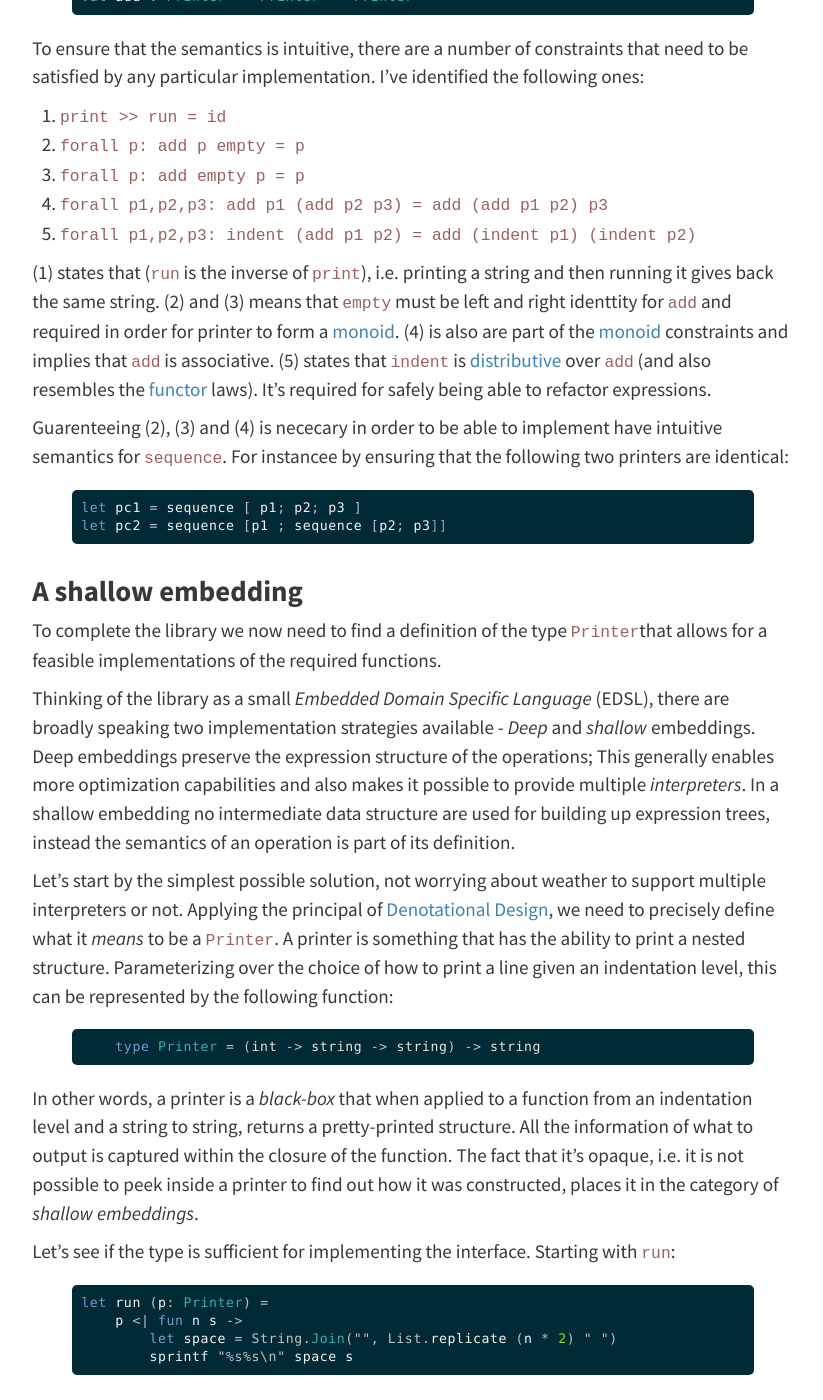
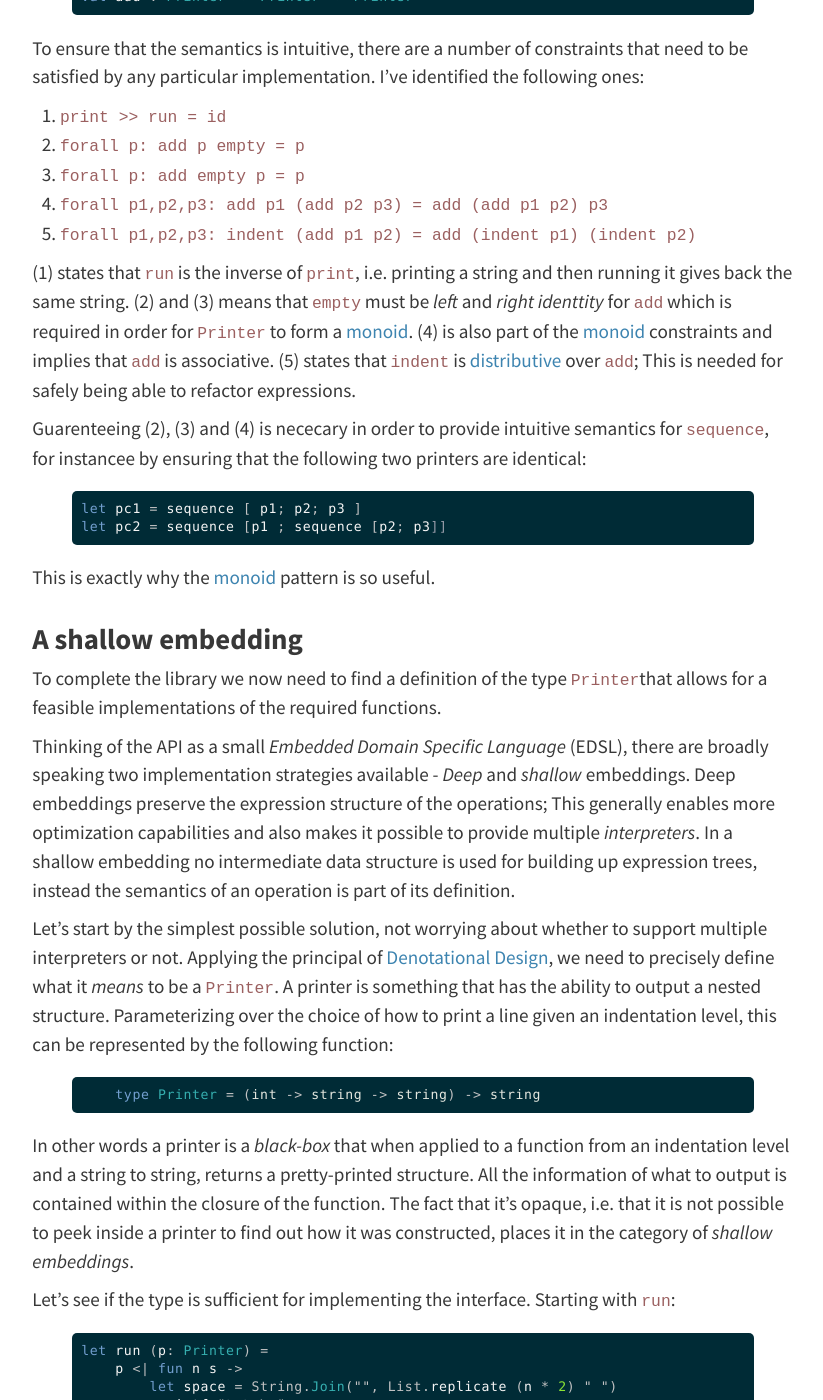
Before and after one commit to jobjo/jobjo.github.io, a Jekyll site: the page built from _posts/2015-02-16-printing-recursive-data-structures.md, in a window 1280 px wide and 1400 px high, scrolled down 2624 px. Shown: the whole window, without its empty margins (227-1050 px from the left). Built offline with Jekyll 4.4.1, drawn with Linux system fonts in a browser that asks for light colours; nearby versions of some CDN libraries; some of the changed text lies outside the part shown.

Commit message:
grammar fix

```diff
--- a/_posts/2015-02-16-printing-recursive-data-structures.md
+++ b/_posts/2015-02-16-printing-recursive-data-structures.md
@@ -99,15 +99,15 @@
 
 {% highlight fsharp %}
 type Printer
-
+/// Evaluates a printer.
 val run : Printer -> string
-
+/// Create a printer that prints the given string.
 val print : string -> Printer
-
+/// Indent a printer one level.
 val indent : Printer -> Printer
-
+/// The empty printer doesn't output anything.
 val empty : Printer
-
+/// Add two printers in a sequence.
 val add : Printer -> Printer -> Printer
 {% endhighlight %}
 
@@ -119,27 +119,29 @@
 4. `forall p1,p2,p3: add p1 (add p2 p3) = add (add p1 p2) p3`
 5. `forall p1,p2,p3: indent (add p1 p2) = add (indent p1) (indent p2)`
 
-(1) states that (`run` is the inverse of `print`), i.e. printing a string and then running it gives back the same string. (2) and (3) means that `empty` must be left and right identtity for `add` and required in order for printer to form a [monoid]. (4) is also are part of the [monoid] constraints and implies that `add` is associative. (5) states that `indent` is [distributive](http://en.wikipedia.org/wiki/Distributive_property) over `add` (and also resembles the [functor] laws). It's required for safely being able to refactor expressions.
+(1) states that `run` is the inverse of `print`, i.e. printing a string and then running it gives back the same string. (2) and (3) means that `empty` must be *left* and *right identtity* for `add` which is required in order for `Printer` to form a [monoid]. (4) is also part of the [monoid] constraints and implies that `add` is associative. (5) states that `indent` is [distributive](http://en.wikipedia.org/wiki/Distributive_property) over `add`; This is needed for safely being able to refactor expressions.
 
-Guarenteeing (2), (3) and (4) is nececary in order to be able to implement have intuitive semantics for `sequence`. For instancee by ensuring that the following two printers are identical:
+Guarenteeing (2), (3) and (4) is nececary in order to provide intuitive semantics for `sequence`, for instancee by ensuring that the following two printers are identical:
 
 {% highlight fsharp %}
 let pc1 = sequence [ p1; p2; p3 ]
 let pc2 = sequence [p1 ; sequence [p2; p3]]
 {% endhighlight %}
 
+This is exactly why the [monoid] pattern is so useful.
+
 ## A shallow embedding
 To complete the library we now need to find a definition of the type `Printer`that allows for a feasible implementations of the required functions.
 
-Thinking of the library as a small *Embedded Domain Specific Language* (EDSL), there are broadly speaking two implementation strategies available - *Deep* and *shallow* embeddings. Deep embeddings preserve the expression structure of the operations; This generally enables more optimization capabilities and also makes it possible to provide multiple *interpreters*. In a shallow embedding no intermediate data structure are used for building up expression trees, instead the semantics of an operation is part of its definition.
+Thinking of the API as a small *Embedded Domain Specific Language* (EDSL), there are broadly speaking two implementation strategies available - *Deep* and *shallow* embeddings. Deep embeddings preserve the expression structure of the operations; This generally enables more optimization capabilities and also makes it possible to provide multiple *interpreters*. In a shallow embedding no intermediate data structure is used for building up expression trees, instead the semantics of an operation is part of its definition.
 
-Let's start by the simplest possible solution, not worrying about weather to support multiple interpreters or not. Applying the principal of [Denotational Design](http://conal.net/papers/type-class-morphisms/type-class-morphisms-long.pdf), we need to precisely define what it *means* to be a `Printer`. A printer is something that has the ability to print a nested structure. Parameterizing over the choice of how to print a line given an indentation level, this can be represented by the following function:
+Let's start by the simplest possible solution, not worrying about whether to support multiple interpreters or not. Applying the principal of [Denotational Design](http://conal.net/papers/type-class-morphisms/type-class-morphisms-long.pdf), we need to precisely define what it *means* to be a `Printer`. A printer is something that has the ability to output a nested structure. Parameterizing over the choice of how to print a line given an indentation level, this can be represented by the following function:
 
 {% highlight fsharp %}
     type Printer = (int -> string -> string) -> string
 {% endhighlight %}
 
-In other words, a printer is a *black-box* that when applied to a function from an indentation level and a string to string, returns a pretty-printed structure. All the information of what to output is captured within the closure of the function. The fact that it's opaque, i.e. it is not possible to peek inside a printer to find out how it was constructed, places it in the category of *shallow embeddings*.
+In other words a printer is a *black-box* that when applied to a function from an indentation level and a string to string, returns a pretty-printed structure. All the information of what to output is contained within the closure of the function. The fact that it's opaque, i.e. that it is not possible to peek inside a printer to find out how it was constructed, places it in the category of *shallow embeddings*.
 
 Let's see if the type is sufficient for implementing the interface. Starting with `run`:
 
@@ -160,7 +162,7 @@
 
 The function turns a string into a printer that invokes the indentation argument with level 0.
 
-To implement `indent` we need to transform a printer into a new one that adds one to the indentation level when applying the indent function:
+To implement `indent` we need to transform a printer into a new one that when executed invokes its given indent function with a greater indentation level:
 
 {% highlight fsharp %}
 let indent p = fun ind -> p (fun n -> ind (n + 1))
@@ -179,7 +181,7 @@
 {% endhighlight %}
 Which simply runs both printers and concatenates their output.
 
-We also need to ensure that the implementations is compatible with the constraints regarding the semantics.
+We further need to ensure that the implementation is compatible with the constraints regarding the semantics.
 
 First,  `(print >> run)` must be equivalent with the identity function:
 
@@ -197,8 +199,7 @@
 s
 {% endhighlight %}
 
-We also need to check that a printer fulfills the [monoid] constraints for `add`
-and `empty`. Here is is the proof for left identity (2):
+What about the [monoid] constraints for `add` and `empty`? Here is a proof for left identity (2):
 
 {% highlight fsharp %}
 add p empty =
```
